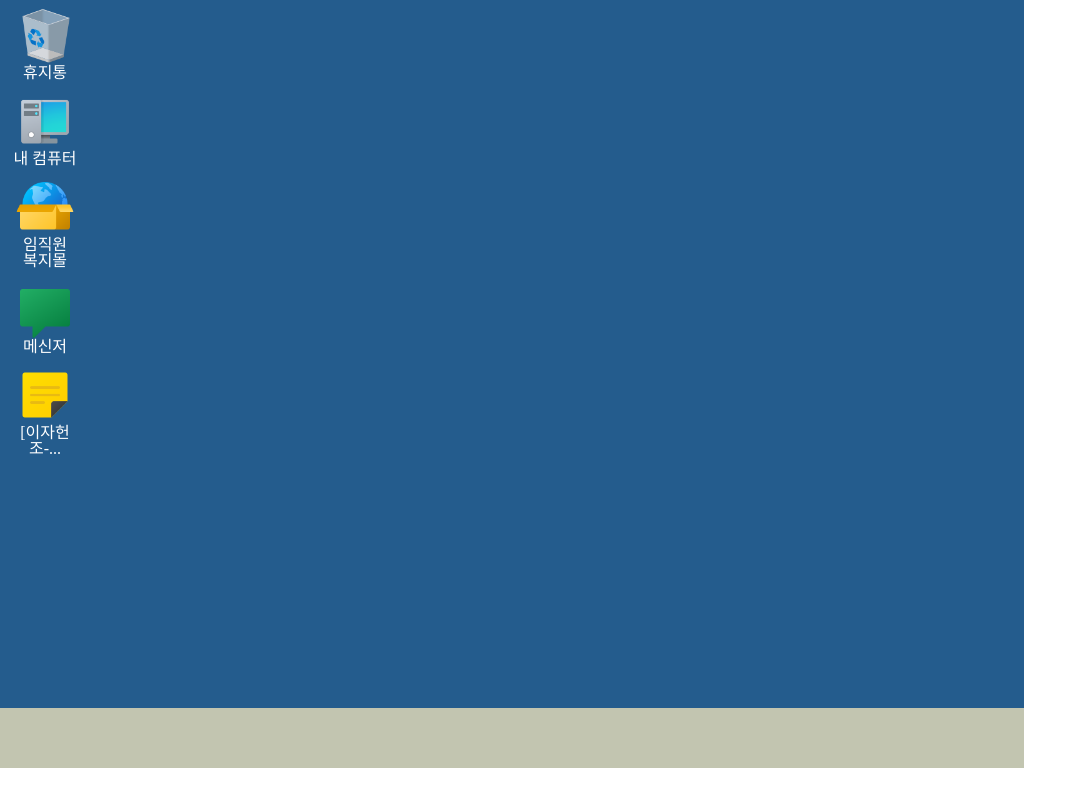
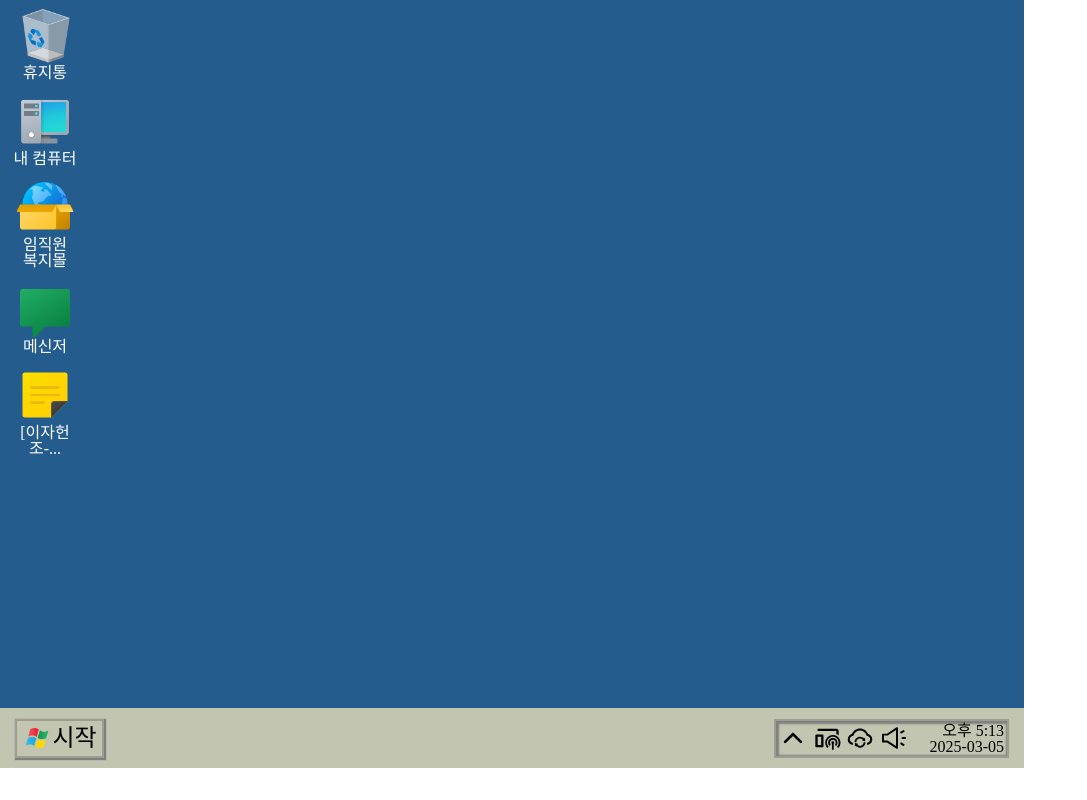
Before and after one commit to kyoungg/project_gotowork, a React (Vite) app: page / in a window 1280 px wide. Shown: the whole page, without its empty margins (0-1087 px from the left). Built offline with nearby package versions, Linux system fonts and the light colour scheme; a web font is replaced by a local one.

Commit message:
feat: 작업관리자 ui 구현

```diff
--- a/package.json
+++ b/package.json
@@ -12,6 +12,7 @@
   "dependencies": {
     "react": "^19.0.0",
     "react-dom": "^19.0.0",
+    "react-icons": "^5.5.0",
     "react-router-dom": "^7.2.0",
     "styled-components": "^6.1.15"
   },
--- a/src/components/Footer.tsx
+++ b/src/components/Footer.tsx
@@ -1,14 +1,87 @@
 import styled from "styled-components";
 
+import { MdOutlineBroadcastOnHome } from "react-icons/md";
+import { AiOutlineCloudSync } from "react-icons/ai";
+import { IoIosArrowUp } from "react-icons/io";
+import { AiOutlineSound } from "react-icons/ai";
+
 const Footer = () => {
-  return <Background></Background>;
+  return (
+    <Background>
+      <StartBtn>
+        <Img src="./public/windowslogo.png" />
+        시작
+      </StartBtn>
+      <MenuContainer>
+        <IoIosArrowUp size="28" />
+        <MdOutlineBroadcastOnHome size="28" />
+        <AiOutlineCloudSync size="28" />
+        <AiOutlineSound size="28" />
+        <Clock>
+          <p>오후 5:13</p>
+          <p>2025-03-05</p>
+        </Clock>
+      </MenuContainer>
+    </Background>
+  );
 };
 
 export default Footer;
 
 const Background = styled.div`
+  display: flex;
+  align-items: center;
+  justify-content: space-between;
+
   background-color: #c2c5b0;
 
   width: 1024px;
   height: 60px;
 `;
+
+const StartBtn = styled.div`
+  display: flex;
+  align-items: center;
+  justify-content: center;
+
+  background-color: #c2c5b0;
+  border: solid #9e9d90 2px;
+  box-shadow: 1px 1px 1px 1px gray;
+
+  width: 85px;
+  height: 35px;
+  margin-left: 15px;
+
+  font-size: 24px;
+`;
+
+const MenuContainer = styled.div`
+  display: flex;
+  align-items: center;
+  justify-content: space-around;
+
+  background-color: #c2c5b0;
+  border: solid #9e9d90 2px;
+  box-shadow: 1px 1px 2px 2px gray inset;
+
+  width: 231px;
+  height: 35px;
+  margin-right: 15px;
+`;
+
+const Img = styled.img`
+  height: 30px;
+  width: 30px;
+`;
+
+const Clock = styled.div`
+  display: flex;
+  flex-direction: column;
+  align-items: flex-end;
+
+  width: 80px;
+  height: 30px;
+  padding-left: 10px;
+
+  font-size: 16px;
+`;
```
Also changed, not shown: 1 other file (tests, documents, lock files or other folders).
